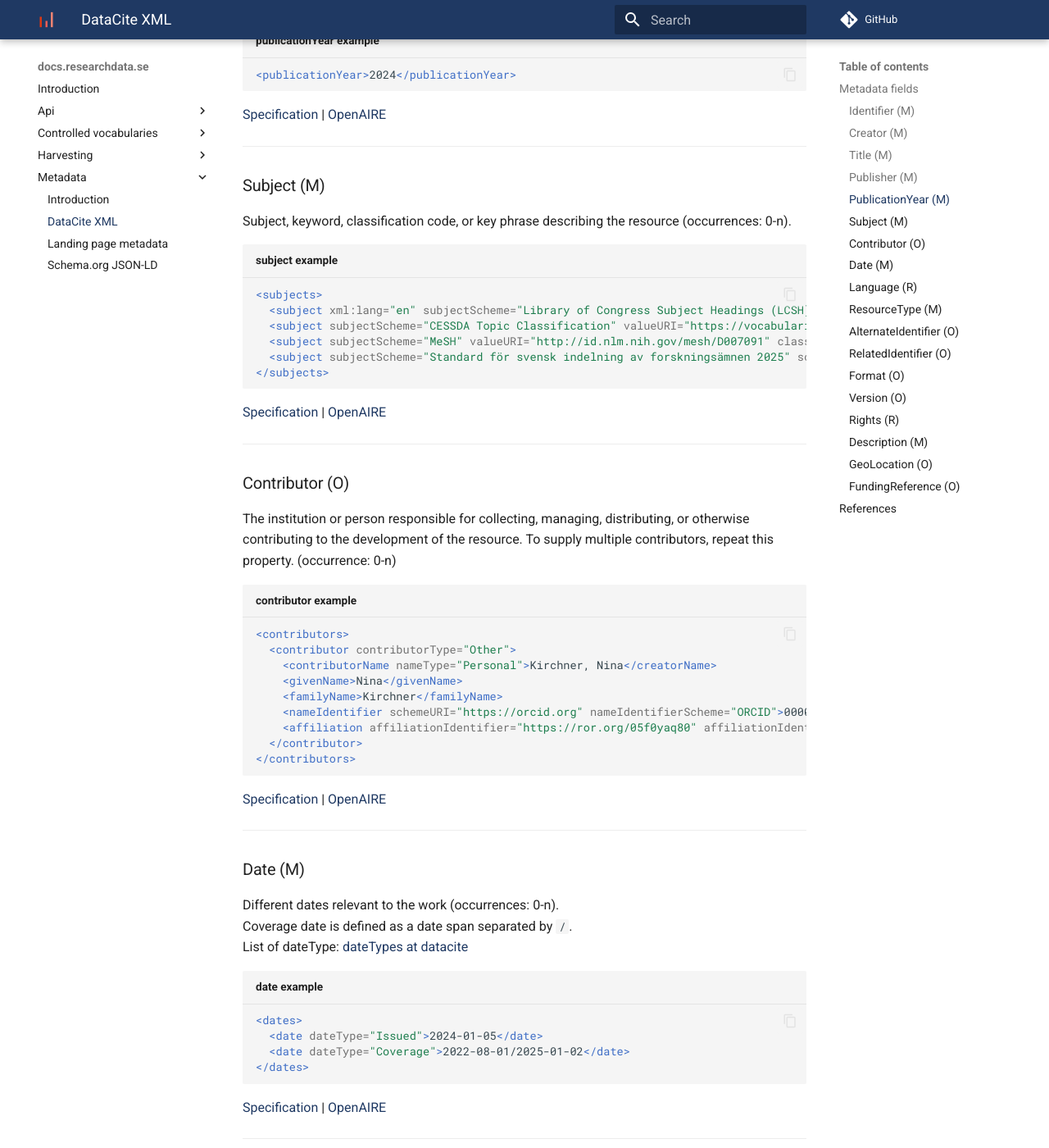
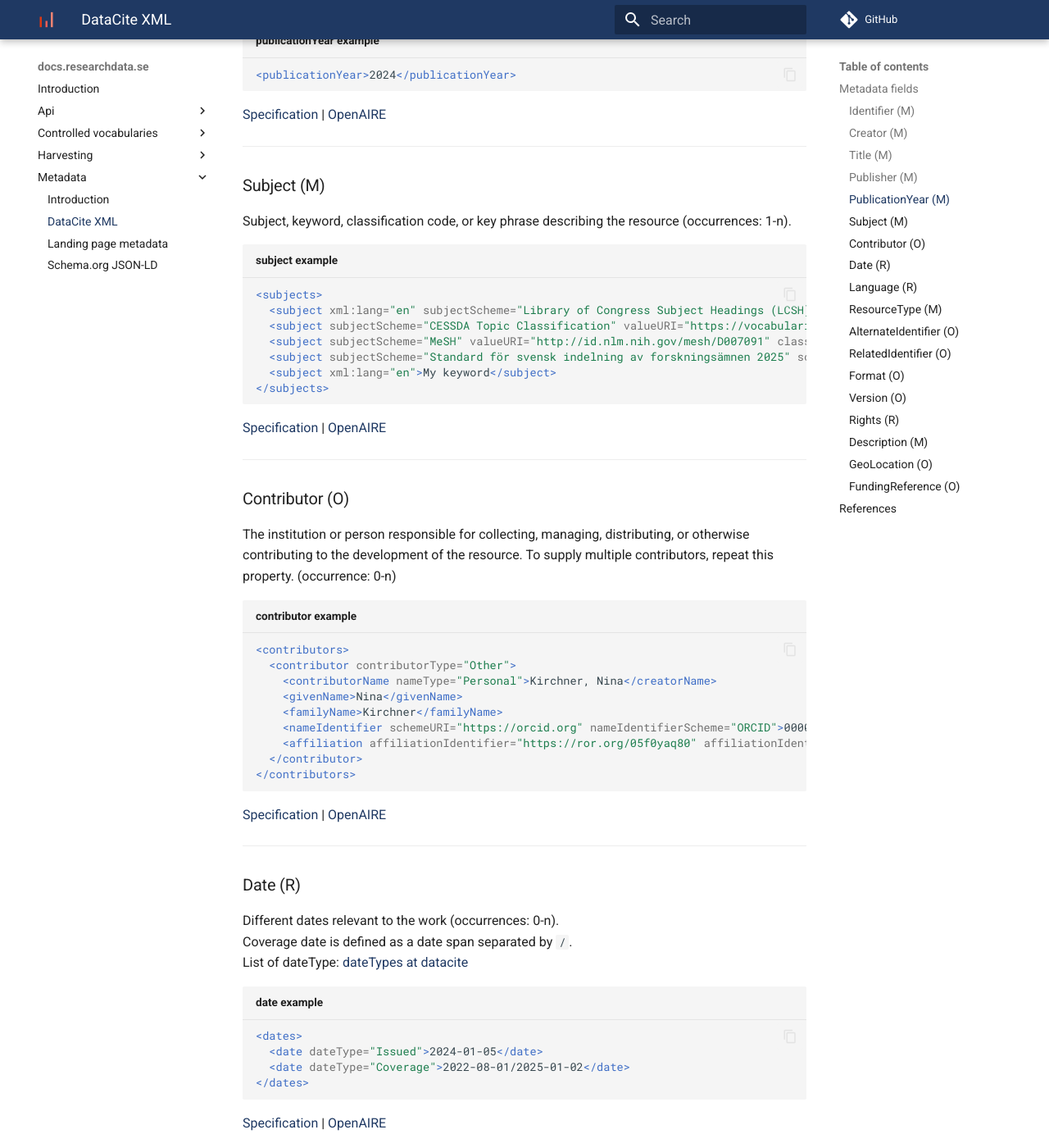
Before and after one commit to researchdata-se/docs.researchdata.se, an MkDocs documentation site: the page built from docs/metadata/datacite-xml.md, in a window 1280 px wide and 1400 px high, scrolled down 2004 px. Shown: the whole window at 82% size. Built offline with MkDocs 1.6.1 and Material for MkDocs 9.7.7, drawn with Linux system fonts in a browser that asks for light colours; comment, search, counter and statistics services are not loaded; some of the changed text lies outside the part shown.

Commit message:
Fix cardinality for datacite properties

````diff
--- a/docs/metadata/datacite-xml.md
+++ b/docs/metadata/datacite-xml.md
@@ -95,7 +95,7 @@
 
 ### Subject (M)
 
-Subject, keyword, classification code, or key phrase describing the resource (occurrences: 0-n).
+Subject, keyword, classification code, or key phrase describing the resource (occurrences: 1-n).
 
 ```xml title="subject example"
 <subjects>
@@ -103,6 +103,7 @@
   <subject subjectScheme="CESSDA Topic Classification" valueURI="https://vocabularies.cessda.eu/vocabulary/TopicClassification?code=ScienceAndTechnology" classificationCode="ScienceAndTechnology" xml:lang="en">SCIENCE AND TECHNOLOGY</subject>
   <subject subjectScheme="MeSH" valueURI="http://id.nlm.nih.gov/mesh/D007091" classificationCode="D007091" xml:lang="en">Image Processing, Computer-Assisted</subject>
   <subject subjectScheme="Standard för svensk indelning av forskningsämnen 2025" schemeURI="https://begrepp.uka.se/SSIF/" classificationCode="302" valueURI="https://begrepp.uka.se/SSIF/302" xml:lang="en">Clinical Medicine</subject>
+  <subject xml:lang="en">My keyword</subject>
 </subjects>
 ```
 
@@ -132,7 +133,7 @@
 
 --------------
 
-### Date (M)
+### Date (R)
 
 Different dates relevant to the work (occurrences: 0-n).
 Coverage date is defined as a date span separated by `/`.
@@ -166,7 +167,7 @@
 
 ### ResourceType (M)
 
-A description of the resource (occurrences: 0-1).
+A description of the resource (occurrences: 1).
 
 ```xml title="resourceType example"
 <resourceType resourceTypeGeneral="Dataset">Dataset</resourceType>
@@ -258,7 +259,7 @@
 
 ### Description (M)
 
-A brief summary of the resource. May also be used for technical information. (occurrences: 0-n).
+A brief summary of the resource. May also be used for technical information. (occurrences: 1-n).
 
 ```xml title="description example"
 <descriptions>
````
